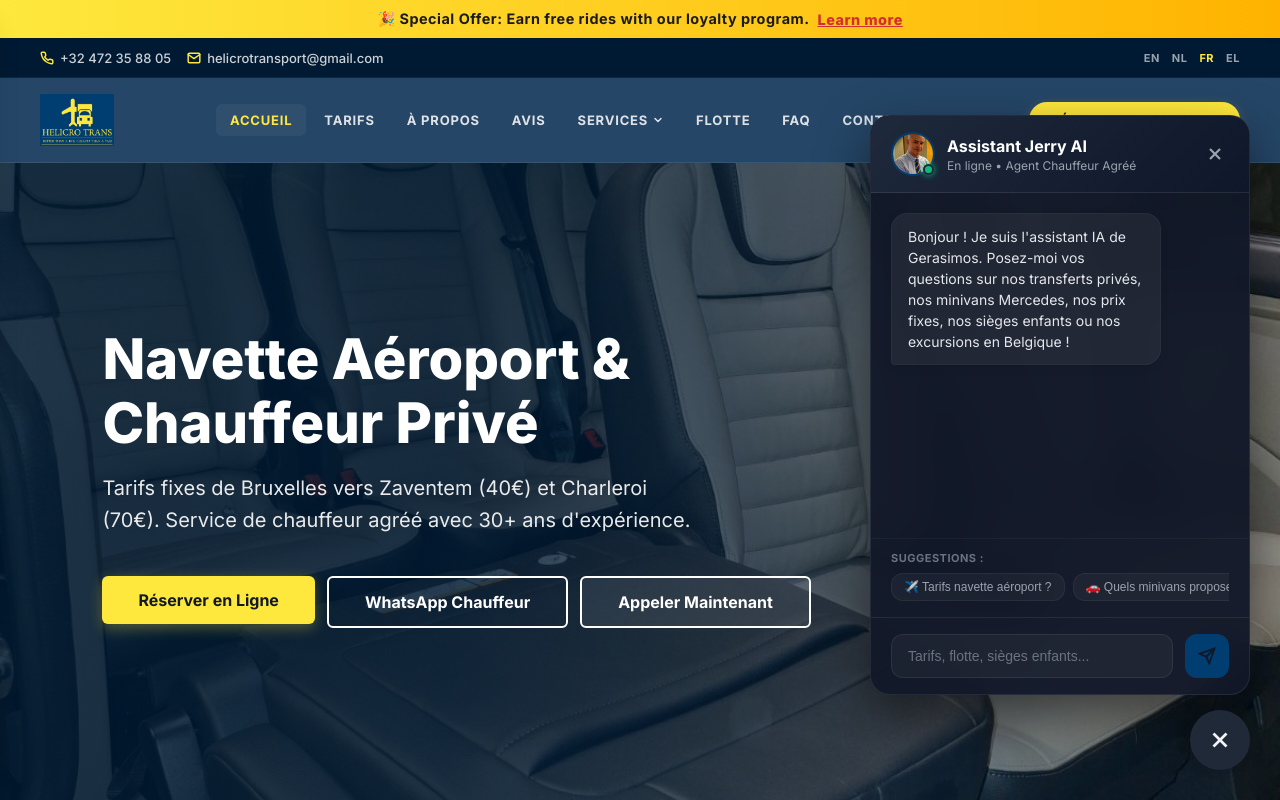
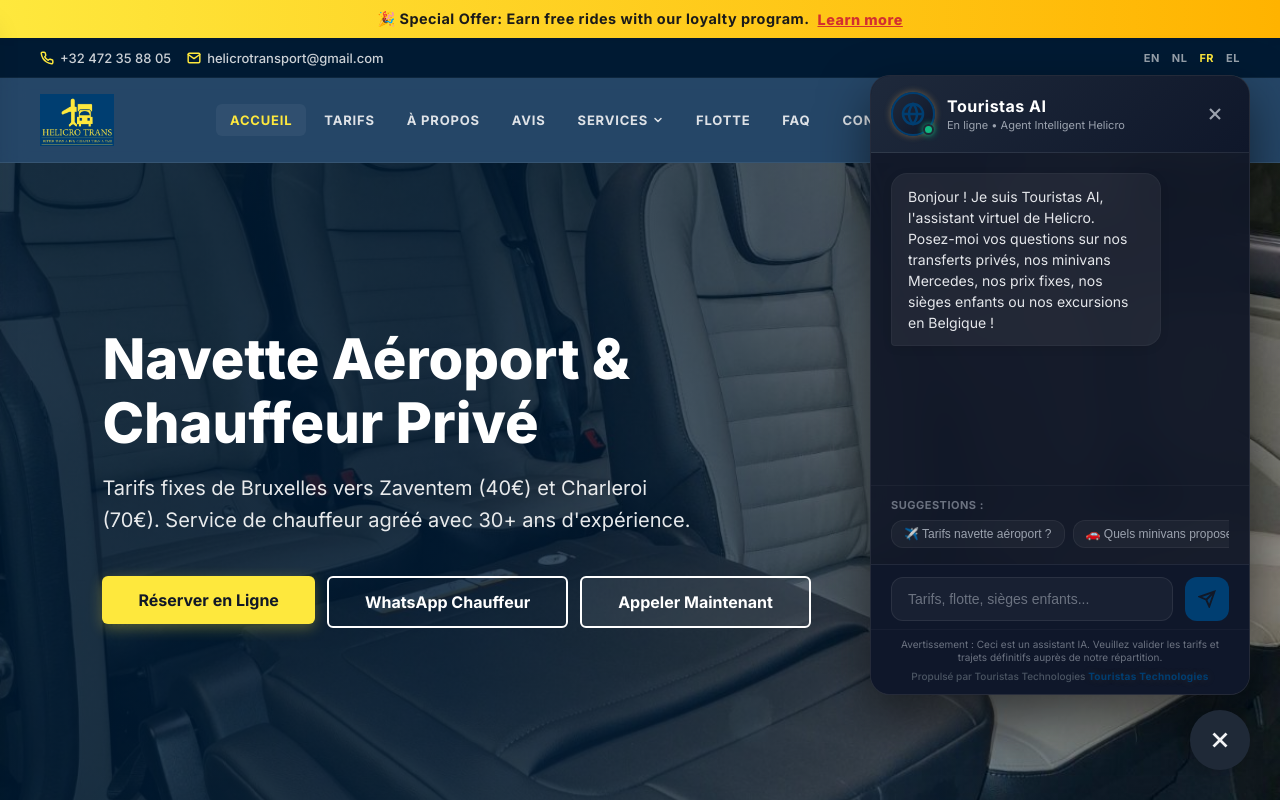
Before and after one commit to otouristas/helibre, a Next.js app: page /fr in a window 1280 px wide. Both pictures are taken after a click on the button 1220 px from the left and 740 px from the top of the page. Shown: the top 800 px of the page. Built offline with nearby package versions, Linux system fonts and the light colour scheme.

Commit message:
feat: rename assistant to Touristas AI, update branding, add disclaimers and footers

```diff
--- a/src/components/AIAssistant.module.css
+++ b/src/components/AIAssistant.module.css
@@ -128,7 +128,7 @@
   bottom: 105px;
   right: 30px;
   width: 380px;
-  height: 580px;
+  height: 620px;
   max-width: calc(100vw - 60px);
   max-height: calc(100vh - 150px);
   background: rgba(17, 24, 39, 0.95);
@@ -169,12 +169,35 @@
   height: 44px;
 }
 
-.avatar {
+.aiAvatar {
   width: 100%;
   height: 100%;
   border-radius: 50%;
-  object-fit: cover;
+  background: linear-gradient(135deg, #1e293b 0%, #0f172a 100%);
   border: 2px solid var(--primary);
+  display: flex;
+  align-items: center;
+  justify-content: center;
+  color: var(--primary);
+  box-shadow: 0 0 15px rgba(212, 163, 89, 0.4);
+  animation: avatarPulse 3s infinite;
+}
+
+.aiAvatarSvg {
+  width: 24px;
+  height: 24px;
+}
+
+@keyframes avatarPulse {
+  0% {
+    box-shadow: 0 0 5px rgba(212, 163, 89, 0.4);
+  }
+  50% {
+    box-shadow: 0 0 15px rgba(212, 163, 89, 0.8);
+  }
+  100% {
+    box-shadow: 0 0 5px rgba(212, 163, 89, 0.4);
+  }
 }
 
 .onlineBadge {
@@ -194,10 +217,11 @@
   font-weight: 700;
   color: #ffffff;
   margin: 0 0 2px 0;
+  letter-spacing: 0.5px;
 }
 
 .headerSubtitle {
-  font-size: 12px;
+  font-size: 11px;
   color: #9ca3af;
   margin: 0;
   display: flex;
@@ -383,10 +407,14 @@
   color: #ffffff;
 }
 
-/* Input Area */
+/* Input Area Wrapper */
+.inputContainer {
+  border-top: 1px solid rgba(255, 255, 255, 0.08);
+  background: #0f172a;
+}
+
 .inputArea {
-  padding: 16px 20px;
-  border-top: 1px solid rgba(255, 255, 255, 0.08);
+  padding: 12px 20px 8px 20px;
   display: flex;
   gap: 12px;
 }
@@ -429,6 +457,34 @@
   background: #e2b35a;
 }
 
+/* Disclaimer & Powered By Footer styling */
+.disclaimerBlock {
+  padding: 8px 20px 12px 20px;
+  text-align: center;
+  border-top: 1px solid rgba(255, 255, 255, 0.03);
+}
+
+.disclaimerText {
+  font-size: 10px;
+  color: #6b7280;
+  margin: 0 0 6px 0;
+  line-height: 1.3;
+}
+
+.poweredByText {
+  font-size: 10px;
+  color: #4b5563;
+  margin: 0;
+  font-weight: 500;
+}
+
+.brandAccent {
+  color: var(--primary);
+  font-weight: 700;
+  letter-spacing: 0.3px;
+  text-shadow: 0 0 10px rgba(212, 163, 89, 0.2);
+}
+
 @media (max-width: 576px) {
   .launcher {
     bottom: 20px;
--- a/src/components/AIAssistant.tsx
+++ b/src/components/AIAssistant.tsx
@@ -29,9 +29,9 @@ export default function AIAssistant() {
   // UI labels based on active language
   const ui = {
     en: {
-      launcherTooltip: 'Chat with Jerry AI',
-      headerTitle: 'Jerry AI Assistant',
-      headerSubtitle: 'Online • Vetted Driver Agent',
+      launcherTooltip: 'Chat with Touristas AI',
+      headerTitle: 'Touristas AI',
+      headerSubtitle: 'Online • Helicro Smart Agent',
       inputPlaceholder: 'Ask about rates, fleet, child seats...',
       suggestTitle: 'Suggested Questions:',
       suggestRates: '✈️ Airport transfer rates?',
@@ -39,15 +39,17 @@ export default function AIAssistant() {
       suggestSeats: '👶 Are child seats free?',
       suggestLang: '🌍 What languages do you speak?',
       suggestDriver: '👨 Who is the driver?',
-      botGreeting: 'Hello! I am Gerasimos\'s AI Assistant. Ask me anything about our private transfers, Mercedes minivans, fixed rates, child seats, or day trips in Belgium!',
+      botGreeting: 'Hello! I am Touristas AI, the virtual assistant for Helicro. Ask me anything about our private transfers, Mercedes minivans, fixed rates, child seats, or day trips in Belgium!',
       whatsappCta: 'Message Gerasimos on WhatsApp',
       bookCta: 'Book Transfer Online',
-      phoneCta: 'Call Chauffeur Direct'
+      phoneCta: 'Call Chauffeur Direct',
+      disclaimer: 'Disclaimer: This is an AI assistant. Please double check final rates and routes with our dispatch.',
+      poweredBy: 'Powered by Touristas Technologies'
     },
     nl: {
-      launcherTooltip: 'Chat met Jerry AI',
-      headerTitle: 'Jerry AI Assistent',
-      headerSubtitle: 'Online • Ervaren Chauffeur Agent',
+      launcherTooltip: 'Chat met Touristas AI',
+      headerTitle: 'Touristas AI',
+      headerSubtitle: 'Online • Helicro Smart Agent',
       inputPlaceholder: 'Vraag naar tarieven, wagens, kinderzitjes...',
       suggestTitle: 'Voorgestelde Vragen:',
       suggestRates: '✈️ Luchthaven tarieven?',
@@ -55,15 +57,17 @@ export default function AIAssistant() {
       suggestSeats: '👶 Zijn kinderzitjes gratis?',
       suggestLang: '🌍 Welke talen spreekt u?',
       suggestDriver: '👨 Wie is de chauffeur?',
-      botGreeting: 'Hallo! Ik ben de AI-assistent van Gerasimos. Vraag me alles over onze privé-transfers, Mercedes minivans, vaste tarieven, kinderzitjes of dagtochten in België!',
+      botGreeting: 'Hallo! Ik ben Touristas AI, de virtuele assistent voor Helicro. Vraag me alles over onze privé-transfers, Mercedes minivans, vaste tarieven, kinderzitjes of dagtochten in België!',
       whatsappCta: 'Stuur Gerasimos een WhatsApp',
       bookCta: 'Online Rit Boeken',
-      phoneCta: 'Direct Chauffeur Bellen'
+      phoneCta: 'Direct Chauffeur Bellen',
+      disclaimer: 'Disclaimer: Dit is een AI-assistent. Controleer definitieve tarieven en ritten met onze planning.',
+      poweredBy: 'Aangedreven door Touristas Technologies'
     },
     fr: {
-      launcherTooltip: 'Discutez avec Jerry AI',
-      headerTitle: 'Assistant Jerry AI',
-      headerSubtitle: 'En ligne • Agent Chauffeur Agréé',
+      launcherTooltip: 'Discutez avec Touristas AI',
+      headerTitle: 'Touristas AI',
+      headerSubtitle: 'En ligne • Agent Intelligent Helicro',
       inputPlaceholder: 'Tarifs, flotte, sièges enfants...',
       suggestTitle: 'Suggestions :',
       suggestRates: '✈️ Tarifs navette aéroport ?',
@@ -71,15 +75,17 @@ export default function AIAssistant() {
       suggestSeats: '👶 Sièges enfants gratuits ?',
       suggestLang: '🌍 Quelles langues parlez-vous ?',
       suggestDriver: '👨 Qui est le chauffeur ?',
-      botGreeting: 'Bonjour ! Je suis l\'assistant IA de Gerasimos. Posez-moi vos questions sur nos transferts privés, nos minivans Mercedes, nos prix fixes, nos sièges enfants ou nos excursions en Belgique !',
+      botGreeting: 'Bonjour ! Je suis Touristas AI, l\'assistant virtuel de Helicro. Posez-moi vos questions sur nos transferts privés, nos minivans Mercedes, nos prix fixes, nos sièges enfants ou nos excursions en Belgique !',
       whatsappCta: 'Contacter Gerasimos sur WhatsApp',
       bookCta: 'Réserver en ligne',
-      phoneCta: 'Appeler le Chauffeur Direct'
+      phoneCta: 'Appeler le Chauffeur Direct',
+      disclaimer: 'Avertissement : Ceci est un assistant IA. Veuillez valider les tarifs et trajets définitifs auprès de notre répartition.',
+      poweredBy: 'Propulsé par Touristas Technologies'
     },
     el: {
-      launcherTooltip: 'Συνομιλία με Jerry AI',
-      headerTitle: 'Jerry AI Βοηθός',
-      headerSubtitle: 'Συνδεδεμένος • Εκπρόσωπος Οδηγού',
+      launcherTooltip: 'Συνομιλία με Touristas AI',
+      headerTitle: 'Touristas AI',
+      headerSubtitle: 'Συνδεδεμένος • Εκπρόσωπος Helicro',
       inputPlaceholder: 'Ρωτήστε για τιμές, στόλο, παιδικά καθίσματα...',
       suggestTitle: 'Προτεινόμενες Ερωτήσεις:',
       suggestRates: '✈️ Τιμές για αεροδρόμια;',
@@ -87,10 +93,12 @@ export default function AIAssistant() {
       suggestSeats: '👶 Είναι δωρεάν τα παιδικά καθίσματα;',
       suggestLang: '🌍 Ποιες γλώσσες μιλάτε;',
       suggestDriver: '👨 Ποιος είναι ο οδηγός;',
-      botGreeting: 'Γεια σας! Είμαι ο AI βοηθός του Γεράσιμου. Ρωτήστε με ό,τι θέλετε για τις ιδιωτικές μεταφορές, τα Mercedes minivans, τις σταθερές τιμές, τα παιδικά καθίσματα ή τις εκδρομές μας στο Βέλγιο!',
+      botGreeting: 'Γεια σας! Είμαι ο Touristas AI, ο εικονικός βοηθός της Helicro. Ρωτήστε με ό,τι θέλετε για τις ιδιωτικές μεταφορές, τα Mercedes minivans, τις σταθερές τιμές, τα παιδικά καθίσματα ή τις εκδρομές μας στο Βέλγιο!',
       whatsappCta: 'Μήνυμα στον Γεράσιμο στο WhatsApp',
       bookCta: 'Online Κράτηση Μεταφοράς',
-      phoneCta: 'Καλέστε τον Οδηγό Απευθείας'
+      phoneCta: 'Καλέστε τον Οδηγό Απευθείας',
+      disclaimer: 'Αποποίηση ευθύνης: Αυτός είναι ένας AI βοηθός. Παρακαλούμε επιβεβαιώστε τις τελικές τιμές και διαδρομές με το κέντρο κρατήσεων.',
+      poweredBy: 'Powered by Touristas Technologies'
     }
   }[lang];
 
@@ -102,7 +110,6 @@ export default function AIAssistant() {
   };
 
   useEffect(() => {
-    // Set initial greeting
     setMessages([
       {
         id: 'welcome',
@@ -111,7 +118,6 @@ export default function AIAssistant() {
       }
     ]);
 
-    // Show tooltip reminder shortly after mount
     const timer = setTimeout(() => {
       setShowTooltip(true);
     }, 4000);
@@ -119,14 +125,12 @@ export default function AIAssistant() {
   }, [lang]);
 
   useEffect(() => {
-    // Auto scroll chat to bottom
     messagesEndRef.current?.scrollIntoView({ behavior: 'smooth' });
   }, [messages]);
 
   const handleSend = (text: string) => {
     if (!text.trim()) return;
 
-    // Add user message
     const userMsg: Message = {
       id: Date.now().toString(),
       sender: 'user',
@@ -135,14 +139,12 @@ export default function AIAssistant() {
     setMessages((prev) => [...prev, userMsg]);
     setInputValue('');
 
-    // Process reply
     setTimeout(() => {
       const reply = generateAIResponse(text.toLowerCase());
       setMessages((prev) => [...prev, reply]);
-    }, 6000 * 0.1); // Quick 600ms typing delay
+    }, 600);
   };
 
-  // Simple client-side NLP matcher to answer questions using site database
   const generateAIResponse = (query: string): Message => {
     const id = Date.now().toString();
     const defaultCtas: Message['cta'] = [
@@ -150,7 +152,6 @@ export default function AIAssistant() {
       { label: ui.whatsappCta, url: links.whatsapp, type: 'whatsapp' }
     ];
 
-    // 1. Check for rates keywords
     if (
       query.includes('rate') || query.includes('price') || query.includes('fare') || query.includes('cost') ||
       query.includes('tarief') || query.includes('tarif') || query.includes('harga') ||
@@ -167,7 +168,6 @@ export default function AIAssistant() {
       return { id, sender: 'bot', text: texts, cta: defaultCtas };
     }
 
-    // 2. Check for child safety seats
     if (
       query.includes('child') || query.includes('baby') || query.includes('booster') || query.includes('seat') ||
       query.includes('infant') || query.includes('maxi') || query.includes('kinderzitje') ||
@@ -183,7 +183,6 @@ export default function AIAssistant() {
       return { id, sender: 'bot', text: texts, cta: defaultCtas };
     }
 
-    // 3. Check for fleet / vehicles
     if (
       query.includes('fleet') || query.includes('car') || query.includes('vehicle') || query.includes('mercedes') ||
       query.includes('vito') || query.includes('v-class') || query.includes('pax') || query.includes('passenger') ||
@@ -200,7 +199,6 @@ export default function AIAssistant() {
       return { id, sender: 'bot', text: texts, cta: defaultCtas };
     }
 
-    // 4. Check for languages
     if (
       query.includes('lang') || query.includes('speak') || query.includes('greek') || query.includes('french') ||
       query.includes('dutch') || query.includes('english') || query.includes('taal') || query.includes('talen') ||
@@ -216,14 +214,13 @@ export default function AIAssistant() {
       return { id, sender: 'bot', text: texts, cta: defaultCtas };
     }
 
-    // 5. Check for driver / Gerasimos info
     if (
       query.includes('driver') || query.includes('gerasimos') || query.includes('jerry') || query.includes('who') ||
       query.includes('experience') || query.includes('military') || query.includes('background') ||
       query.includes('chauffeur') || query.includes('οδηγος') || query.includes('γερασιμος') || query.includes('ποιος')
     ) {
       const texts = {
-        en: "Your driver is **Gerasimos (Jerry)**, a licensed private transfer operator based in Braine-l'Alleud. Gerasimos has a disciplined military background, specializing in logistics and defensive driving safety. With **over 30 years of accident-free driving** on Belgian and European roads, you are in exceptionally safe hands.",
+        en: "Your driver is **Gerasimos (Jerry)**, a licensed private transfer operator based in Braine-l'Alleud. Gerasimos has a disciplined military background, specializing in logistics and driving safety. With **over 30 years of accident-free driving** on Belgian and European roads, you are in exceptionally safe hands.",
         nl: "Uw chauffeur is **Gerasimos (Jerry)**, een erkende privévervoerder gevestigd in Braine-l'Alleud. Gerasimos heeft een gedisciplineerde militaire achtergrond en is gespecialiseerd in defensief rijden. Met **meer dan 30 jaar ongevalvrije wegerijervaring** in België reist u in alle veiligheid.",
         fr: "Votre chauffeur est **Gerasimos (Jerry)**, exploitant de transport privé agréé basé à Braine-l'Alleud. Gerasimos a une solide formation militaire, spécialisé dans la logistique de sécurité et la conduite préventive. Fort de **plus de 30 ans de conduite sans accident**, il vous garantit un trajet serein.",
         el: "Ο οδηγός σας είναι ο **Γεράσιμος (Jerry)**, αδειοδοτημένος οδηγός ιδιωτικών μεταφορών με έδρα το Braine-l'Alleud. Ο Γεράσιμος έχει στρατιωτικό υπόβαθρο, με ειδίκευση στην ασφαλή επιμελητεία και την αμυντική οδήγηση. Με **πάνω από 30 χρόνια εμπειρίας χωρίς ατυχήματα** στους ευρωπαϊκούς δρόμους, είστε σε απόλυτα ασφαλή χέρια."
@@ -232,7 +229,6 @@ export default function AIAssistant() {
       return { id, sender: 'bot', text: texts, cta: defaultCtas };
     }
 
-    // 6. Check for sightseeing / day trips
     if (
       query.includes('sight') || query.includes('tour') || query.includes('trip') || query.includes('bruges') ||
       query.includes('ghent') || query.includes('dinant') || query.includes('durbuy') || query.includes('daytrip') ||
@@ -248,7 +244,6 @@ export default function AIAssistant() {
       return { id, sender: 'bot', text: texts, cta: defaultCtas };
     }
 
-    // 7. Check for payment method / cancellation policy
     if (
       query.includes('cancel') || query.includes('refund') || query.includes('change') || query.includes('policy') ||
       query.includes('pay') || query.includes('card') || query.includes('cash') || query.includes('invoice') ||
@@ -264,10 +259,9 @@ export default function AIAssistant() {
       return { id, sender: 'bot', text: texts, cta: defaultCtas };
     }
 
-    // Default Fallback response
     const fallbackTexts = {
-      en: "I'm not sure about that particular detail, but Gerasimos or our dispatch team can answer you directly! Please message us on WhatsApp or call us right now.",
-      nl: "Ik ben niet helemaal zeker over dit specifieke detail, maar Gerasimos of onze dispatch kan u direct antwoorden! Stuur ons een WhatsApp of bel ons nu.",
+      en: "I'm not sure about that detail, but Gerasimos or our dispatch team can answer you directly! Please message us on WhatsApp or call us right now.",
+      nl: "Ik ben niet helemaal zeker over dit specifieke detail, maar Gerasimos of onze planning kan u direct antwoorden! Stuur ons een WhatsApp of bel ons nu.",
       fr: "Je ne suis pas certain de ce détail, mais Gerasimos ou notre équipe de répartition peuvent vous répondre directement ! Écrivez-nous sur WhatsApp ou appelez-nous.",
       el: "Δεν είμαι απόλυτα σίγουρος για αυτή τη λεπτομέρεια, αλλά ο Γεράσιμος ή η ομάδα μας μπορεί να σας απαντήσει αμέσως! Στείλτε μας μήνυμα στο WhatsApp ή καλέστε μας τώρα."
     }[lang];
@@ -329,7 +323,13 @@ export default function AIAssistant() {
         <div className={styles.header}>
           <div style={{ display: 'flex', alignItems: 'center', gap: '12px' }}>
             <div className={styles.avatarContainer}>
-              <img src="/images/gerasimos-portrait.jpg" alt="Driver Gerasimos" className={styles.avatar} />
+              <div className={styles.aiAvatar}>
+                <svg viewBox="0 0 24 24" fill="none" stroke="currentColor" strokeWidth="2.5" className={styles.aiAvatarSvg}>
+                  <circle cx="12" cy="12" r="10" />
+                  <path d="M12 2a15.3 15.3 0 0 1 4 10 15.3 15.3 0 0 1-4 10 15.3 15.3 0 0 1-4-10 15.3 15.3 0 0 1 4-10z" />
+                  <path d="M2 12h20" />
+                </svg>
+              </div>
               <span className={styles.onlineBadge}></span>
             </div>
             <div>
@@ -386,7 +386,8 @@ export default function AIAssistant() {
           </div>
         </div>
 
-        {/* Input Form */}
+        {/* Input Form & Footer branding */}
+        <div className={styles.inputContainer}>
           <form
             className={styles.inputArea}
             onSubmit={(e) => {
@@ -409,6 +410,15 @@ export default function AIAssistant() {
               </svg>
             </button>
           </form>
+
+          {/* Disclaimer & Powered By Footer */}
+          <div className={styles.disclaimerBlock}>
+            <p className={styles.disclaimerText}>{ui.disclaimer}</p>
+            <p className={styles.poweredByText}>
+              {ui.poweredBy} <span className={styles.brandAccent}>Touristas Technologies</span>
+            </p>
+          </div>
+        </div>
       </div>
     </>
   );
```
Lines whose indentation alone changed are shown as unchanged.
